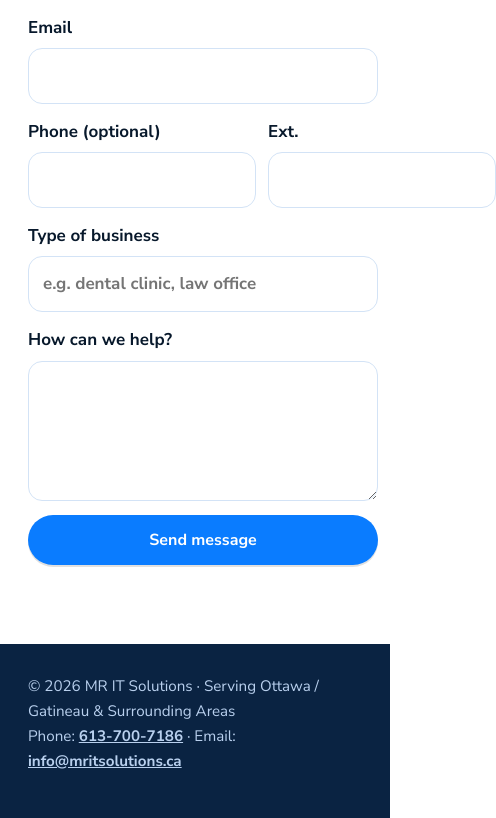
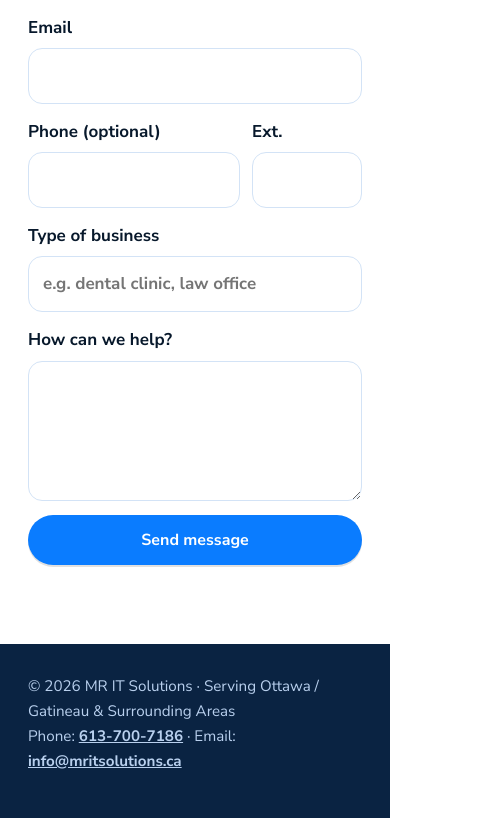
Before and after one commit to rezoukiamehdi314/mritsolutions-website, a plain HTML site: page index.html in a window 390 px wide. Shown: the part 10231-11049 px from the top of the page, 496 px wide, since content can reach past the window. Drawn offline with Linux system fonts and the light colour scheme.

Commit message:
Align phone and ext fields with the rest of the form

```diff
--- a/index.html
+++ b/index.html
@@ -255,7 +255,7 @@ h2{font-size:clamp(1.6rem,3vw,2.1rem)}
   <form id="form">
     <label>Your name<input name="name" required autocomplete="name"></label>
     <label>Email<input name="email" type="email" required autocomplete="email"></label>
-    <div style="display:grid;grid-template-columns:1fr 110px;gap:12px"><label>Phone (optional)<input name="phone" type="tel" autocomplete="tel" inputmode="tel"></label><label>Ext.<input name="ext" inputmode="numeric" maxlength="8"></label></div>
+    <div style="display:grid;grid-template-columns:minmax(0,1fr) 110px;gap:12px"><label style="min-width:0">Phone (optional)<input name="phone" type="tel" autocomplete="tel" inputmode="tel" style="width:100%;min-width:0"></label><label style="min-width:0">Ext.<input name="ext" inputmode="numeric" maxlength="8" style="width:100%;min-width:0"></label></div>
     <label>Type of business<input name="biz" placeholder="e.g. dental clinic, law office"></label>
     <label>How can we help?<textarea name="msg" rows="4"></textarea></label>
     <button class="btn" type="submit">Send message</button>
```
